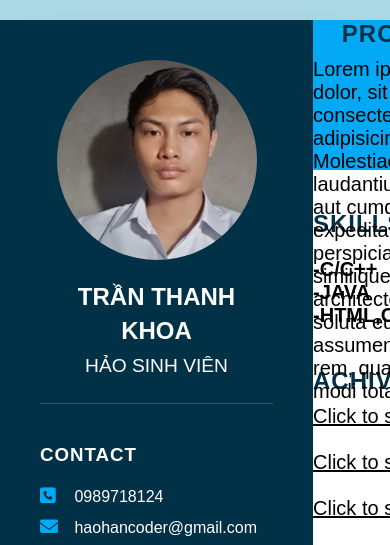
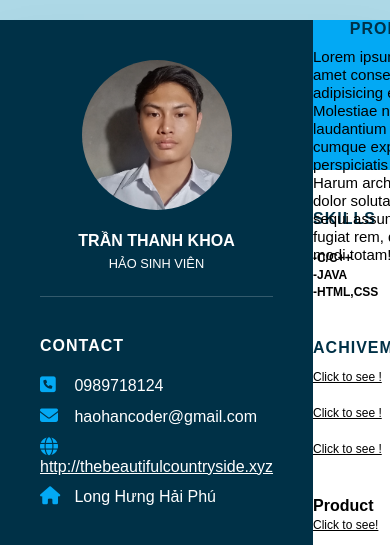
Before and after one commit to DeThanh/CV, a plain HTML site: page index.html in a window 390 px wide. Shown: the top 545 px of the page. Drawn offline with Linux system fonts and the light colour scheme.

Commit message:
Add index.html file

```diff
--- a/index.html
+++ b/index.html
@@ -3,6 +3,8 @@
 <head>
     <meta charset="utf-8" />
     <meta http-equiv="X-UA-Compatible" content="IE=edge" />
+    <meta http-equiv="Content-Type" content="text/html; charset=utf-8" />
+    <meta http-equiv="Pragma" content="no-cache" />
     <meta name="viewport" content="width=device-width,initial-scale=1.0">
     <title>My CV</title>
     <link rel="stylesheet" type="text/css" href="style.css">
@@ -102,15 +104,15 @@
             </div>
             <div class="about achive">
                 <h2 class="title2">Achivement</h2>
-                <a href="http://quangtri.tintuc.vn/goc-quang-tri/cau-hoc-tro-quang-tri-dam-me-nghien-cuu-khoa-hoc.html" target="_blank">Click to see !<br><br></a>
-                <a href="https://www.hackerrank.com/thanhkhoa1905201" target="_blank">Click to see !<br><br></a>
-                <a href="http://vinhdinhcoder.net/Coder/Details/javacoder" target="_blank">Click to see !</a>
+                <a href="#" target="_blank">Click to see !<br><br></a>
+                <a href="#" target="_blank">Click to see !<br><br></a>
+                <a href="#" target="_blank">Click to see !</a>
             </div>
             <div class="about product">
                 <h2 class="Product">Product</h2>
                 <a href="http://thebeautifulcountryside.xyz">Click to see!</a>
             </div>
-            <span class="tks" style="margin:auto; display:table;font-size: 40px;"><br>Thank you for seeing my product !!</span>
+            <span class="about tks" ><br>Thank you for seeing my product !!</span>
         </div>
     </div>
 </body>
--- a/style.css
+++ b/style.css
@@ -201,3 +201,73 @@ p{
 .about.product a:hover{
     color: hotpink;
 }
+.about.tks {
+    margin: auto;
+    display: table;
+    font-size: 40px;
+}
+@media screen and (max-width: 800px){
+    .imgBx .left_side .right_side{
+        width: 50%;
+    }
+}
+@media screen and (max-width: 768px){
+    .profileText .imgBx{
+        width: 150px;
+        height: 150px;
+    }
+    .about .bor .text{
+        font-size: 18px;
+    }
+    .profileText h2{
+        font-size: 1em;
+    }
+    .title{
+        font-size: 1em;
+    }
+    h2{
+        font-size: 1em;
+    }
+    .about .box .year_company h5{
+        font-size: 12px;
+    }
+    .about.about.achive a{
+        font-size: 12px;
+    }
+    .about.product a{
+        font-size: 12px;
+    }
+    .about  .tks{
+        font-size: 20px;
+    }
+}
+@media screen and (max-width: 436px){
+    .profileText .imgBx{
+        width: 150px;
+        height: 150px;
+    }
+    .about .bor .text{
+        font-size: 15px;
+    }
+    .profileText h2{
+        font-size: 1em;
+    }
+    .title{
+        font-size: 1em;
+    }
+    h2{
+        font-size: 1em;
+    }
+    .about .box .year_company h5{
+        font-size: 12px;
+    }
+    .about.about.achive a{
+        font-size: 12px;
+    }
+    .about.product a{
+        font-size: 12px;
+    }
+    .about  .tks{
+        font-size: 20px;
+    }
+}
```
